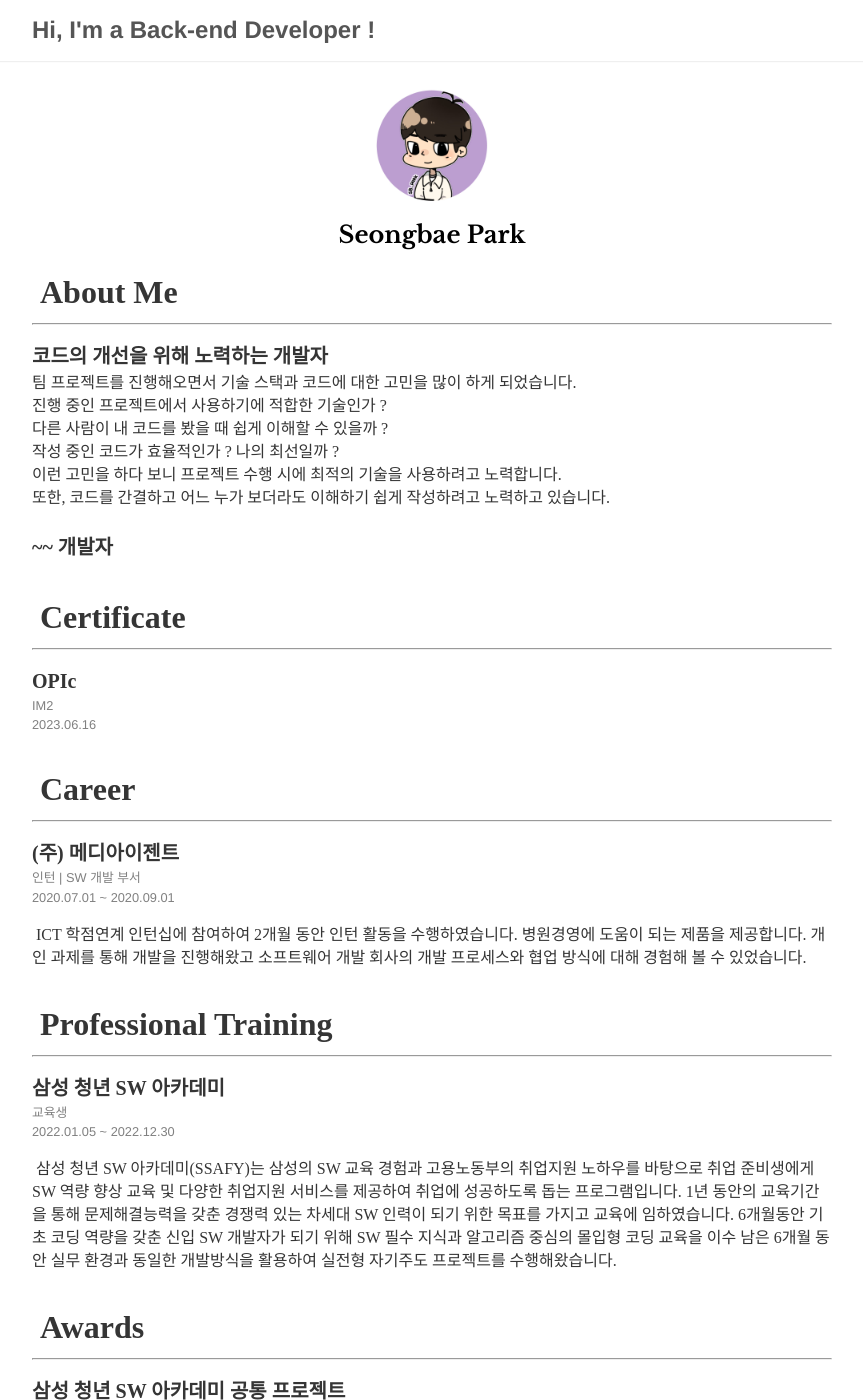
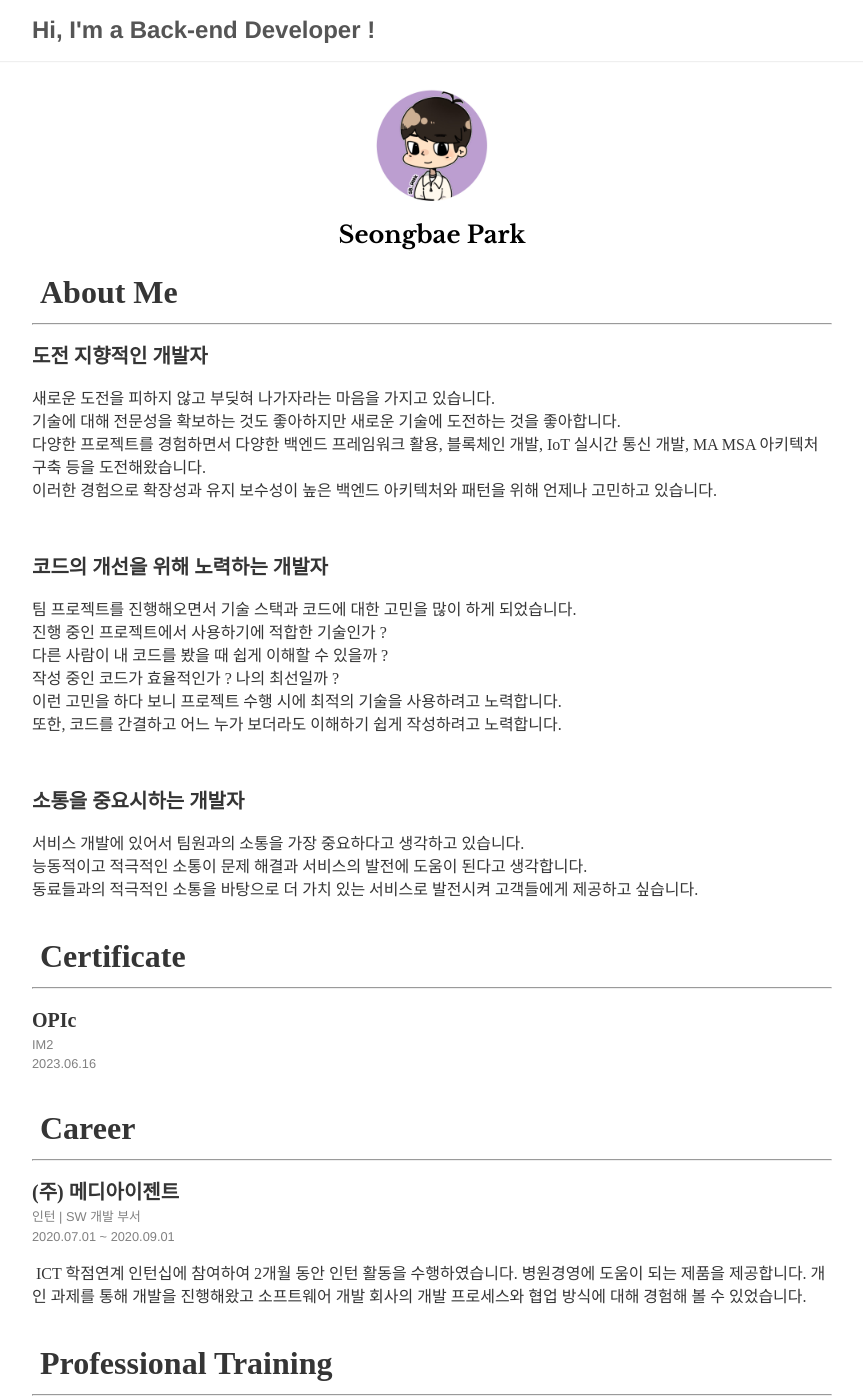
Before and after one commit to Sungbae95/Sungbae95.github.io, a Jekyll site: the page built from index.md, in a window 1280 px wide and 1400 px high. Shown: the whole window, without its empty margins (208-1071 px from the left). Built offline with Jekyll 4.4.1, drawn with Linux system fonts in a browser that asks for light colours; some web fonts are replaced; some of the changed text lies outside the part shown.

Commit message:
Update index.md

```diff
--- a/index.md
+++ b/index.md
@@ -9,19 +9,32 @@ layout: about
 <br/>
 <span style="line-height:10px; font-size:200%; font-family: nanumsquare;  font-weight: 800;"> &nbsp;About Me </span>
 <hr />
+
+<span style="font-size:125%; font-family: nanumsquare;  font-weight: 700;"> 도전 지향적인 개발자 </span> <br/>
 <p style="line-height:23px; font-family: nanumsquare;">
+새로운 도전을 피하지 않고 부딪혀 나가자라는 마음을 가지고 있습니다.<br/>
+기술에 대해 전문성을 확보하는 것도 좋아하지만 새로운 기술에 도전하는 것을 좋아합니다.<br/>
+다양한 프로젝트를 경험하면서 다양한 백엔드 프레임워크 활용, 블록체인 개발, IoT 실시간 통신 개발, MA MSA 아키텍처 구축 등을 도전해왔습니다. <br/>
+이러한 경험으로 확장성과 유지 보수성이 높은 백엔드 아키텍처와 패턴을 위해 언제나 고민하고 있습니다.<br/>
+</p> <br/>
+
 <span style="font-size:125%; font-family: nanumsquare;  font-weight: 700;"> 코드의 개선을 위해 노력하는 개발자 </span> <br/>
+<p style="line-height:23px; font-family: nanumsquare;">
 팀 프로젝트를 진행해오면서 기술 스택과 코드에 대한 고민을 많이 하게 되었습니다. <br/>
 진행 중인 프로젝트에서 사용하기에 적합한 기술인가 ? <br/>
 다른 사람이 내 코드를 봤을 때 쉽게 이해할 수 있을까 ? <br/>
 작성 중인 코드가 효율적인가 ? 나의 최선일까 ? <br/>
 이런 고민을 하다 보니 프로젝트 수행 시에 최적의 기술을 사용하려고 노력합니다. <br/>
-또한, 코드를 간결하고 어느 누가 보더라도 이해하기 쉽게 작성하려고 노력하고 있습니다. <br/><br/>
+또한, 코드를 간결하고 어느 누가 보더라도 이해하기 쉽게 작성하려고 노력합니다. <br/>
+</p> <br/>
 
-<span style="font-size:125%; font-family: nanumsquare;  font-weight: 700;"> ~~ 개발자 </span> <br/>
+<span style="font-size:125%; font-family: nanumsquare;  font-weight: 700;"> 소통을 중요시하는 개발자 </span> <br/>
+<p style="line-height:23px; font-family: nanumsquare;">
+서비스 개발에 있어서 팀원과의 소통을 가장 중요하다고 생각하고 있습니다. <br/>
+능동적이고 적극적인 소통이 문제 해결과 서비스의 발전에 도움이 된다고 생각합니다.<br/>
+동료들과의 적극적인 소통을 바탕으로 더 가치 있는 서비스로 발전시켜 고객들에게 제공하고 싶습니다.<br/>
+</p>
 
-
-</p>
 <br/>
 
 <!-- <span style="line-height:10px; font-size:200%; font-family: nanumsquare;  font-weight: 800;"> &nbsp;Education </span>
@@ -65,11 +78,11 @@ layout: about
 <span style="line-height:10px; font-size:200%; font-family: nanumsquare;  font-weight: 800;"> &nbsp;Awards </span>
 <hr />
 <span style="font-size:125%; font-family: nanumsquare;  font-weight: 700;"> <b>삼성 청년 SW 아카데미 공통 프로젝트</b> </span> <br/>
-<span style="font-size:80%; color:gray"> 우수상 | 1위 <br/> 2022.08.19  </span> <br/>
+<span style="font-size:80%; color:gray"> SALUS | 우수상 | 1위 <br/> 2022.08.19  </span> <br/>
 
 
 <span style="font-size:125%; font-family: nanumsquare;  font-weight: 700;"> <b>삼성 청년 SW 아카데미 자율 프로젝트</b> </span> <br/>
-<span style="font-size:80%; color:gray"> 우수상 | 2위 <br/> 2022.11.25  </span>
+<span style="font-size:80%; color:gray"> SELLY | 우수상 | 2위 <br/> 2022.11.25  </span>
 <p style="line-height:23px; font-family: nanumsquare;"></p>
 <br/>
 
@@ -169,12 +182,17 @@ layout: about
 <hr />
 <span style="font-size:125%; font-family: nanumsquare;  font-weight: 700;"> <b>Backend</b> </span> <br/>
 <p style="line-height:23px; font-family: nanumsquare;">
-Java, Python, Spring Boot, Spring Cloud, Node.js(Express), Django, Linux, AWS EC2, Jenkins, Docker
+Java, Python, Spring Boot, Spring Cloud, Node.js(Express), Django, Linux, AWS EC2, Mybatis, JPA
 </p>
 <br/>
 <span style="font-size:125%; font-family: nanumsquare;  font-weight: 700;"> <b>Database</b> </span> <br/>
 <p style="line-height:23px; font-family: nanumsquare;">
-MySQL, MariaDB, MongoDB, Mybatis, JPA
+MySQL, MariaDB, MongoDB
+</p>
+<br/>
+<span style="font-size:125%; font-family: nanumsquare;  font-weight: 700;"> <b>Etc</b> </span> <br/>
+<p style="line-height:23px; font-family: nanumsquare;">
+Jenkins, Docker, Web3j, Socket.io
 </p>
 <br/>
 <span style="font-size:125%; font-family: nanumsquare;  font-weight: 700;"> <b>Tools</b> </span> <br/>
```
